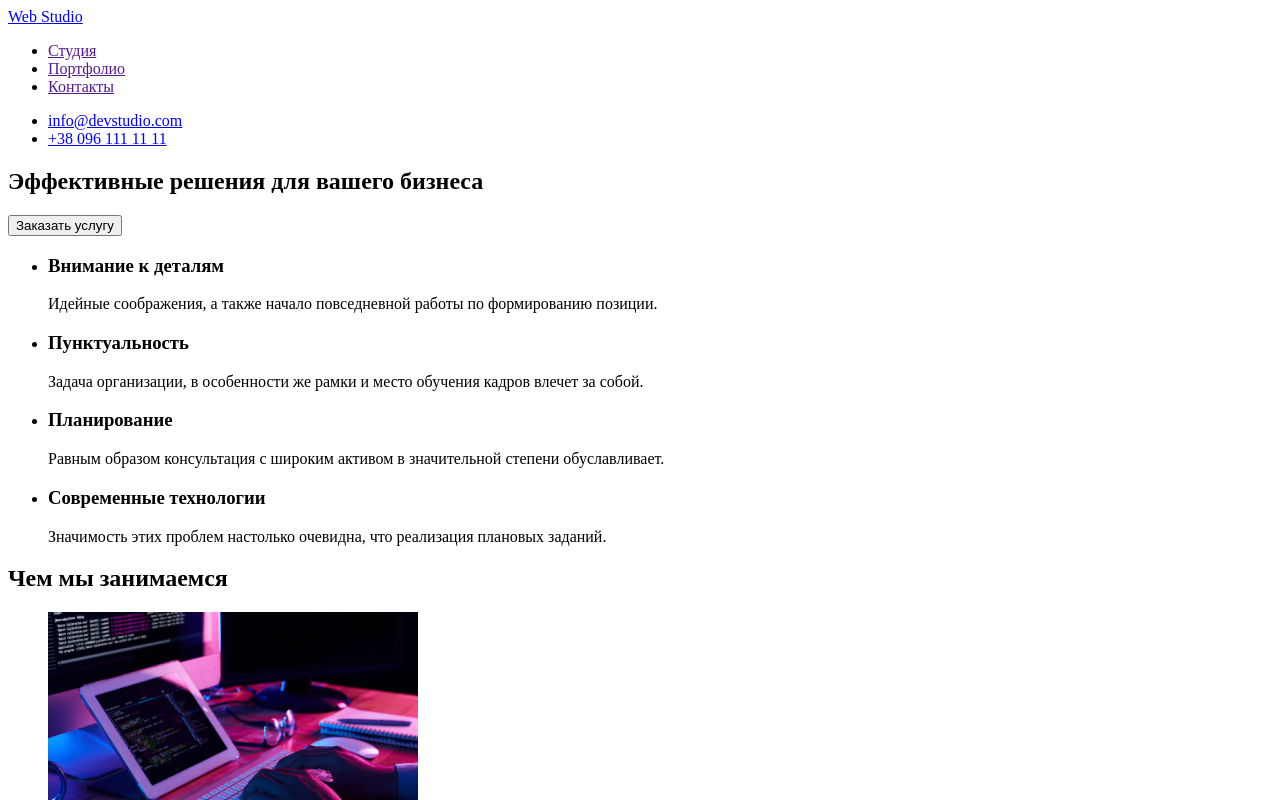
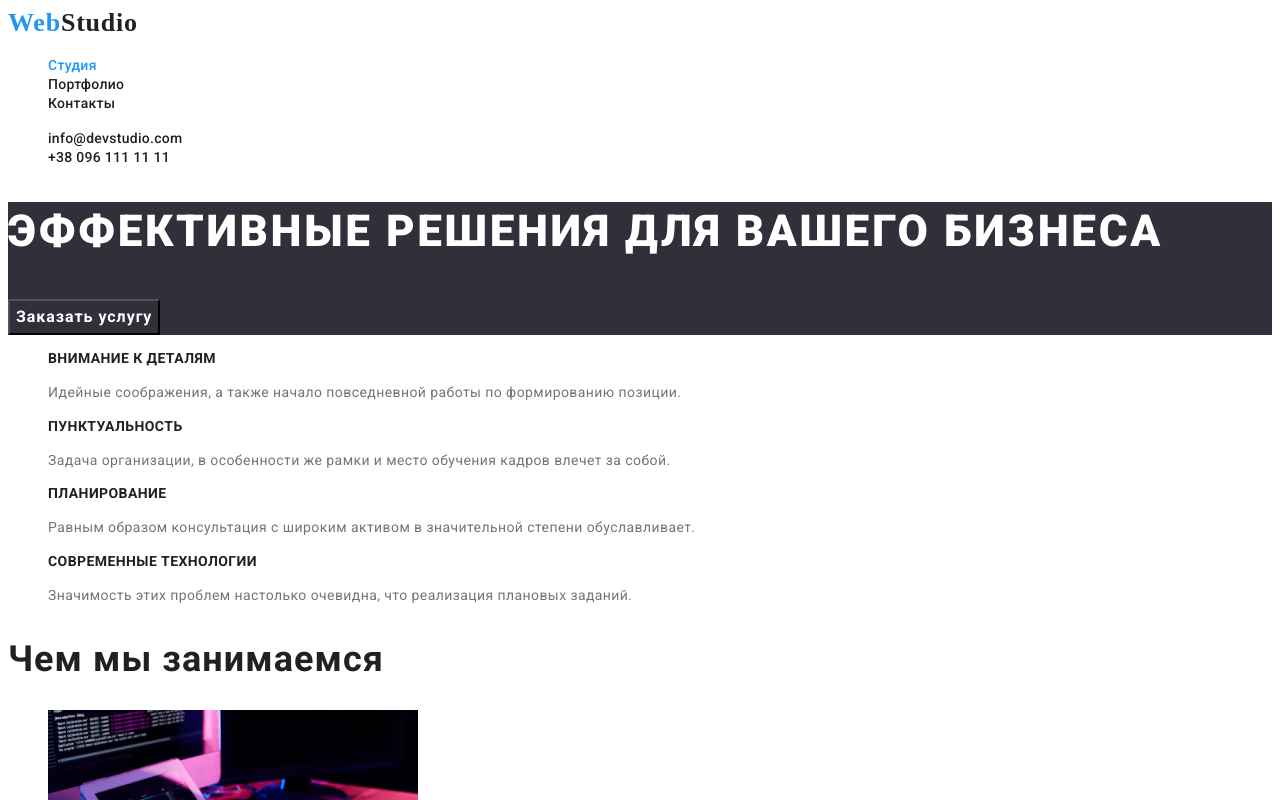
Before and after one commit to ElenaKudina/goit-markup-hw-01, a plain HTML site: page index.html in a window 1280 px wide. Shown: the top 800 px of the page. Drawn offline with Linux system fonts and the light colour scheme.

Commit message:
creating styles

```diff
--- /dev/null
+++ b/css/styles.css
@@ -0,0 +1,175 @@
+:root {
+  /* fonts */
+  --main-font: "Roboto", sans-serif;
+  --secondary-font: "Raleway", sans-serif;
+
+  /* text colors */
+
+  --main-txt-cl: #212121;
+  --accent-txt-cl: #2196f3;
+  --btn-txt-cl: #ffffff;
+  --dark-txt-cl: #757575;
+
+  /* bg colors */
+  --dark-bg-cl: #2f303a;
+  --light-bg-cl: #f5f4fa;
+
+  /* others */
+}
+body {
+  font-family: var(--main-font);
+  color: var(--main-txt-cl);
+}
+/* reset styles */
+.link {
+  text-decoration: none;
+  color: currentColor;
+}
+.list {
+  list-style: none;
+}
+/* base styles */
+
+.header-logo {
+  font-family: --secondary-font;
+  font-weight: 700;
+  font-size: 26px;
+  line-height: 1.19;
+  letter-spacing: 0.03em;
+  color: var(--main-txt-cl);
+}
+.logo {
+  color: var(--accent-txt-cl);
+}
+
+.main-titel {
+  font-weight: 900;
+  font-size: 44px;
+  line-height: 1.36;
+  letter-spacing: 0.06em;
+  text-transform: uppercase;
+  color: var(--btn-txt-cl);
+}
+.btn {
+  font-family: inherit;
+  font-weight: 700;
+  font-size: 16px;
+  line-height: 1.88;
+  display: flex;
+  letter-spacing: 0.06em;
+  background-color: transparent;
+  cursor: pointer;
+}
+.btn:hover,
+.btn:focus {
+  color: var(--btn-txt-cl);
+  background-color: var(--accent-txt-cl);
+}
+.btn-mode-light {
+  color: var(--main-txt-cl);
+}
+
+.btn-mode-dark {
+  color: var(--btn-txt-cl);
+}
+
+/* Header section */
+
+.header-phone-dark {
+  color: var(--dark-txt-cl);
+}
+
+.header-link,
+.header-phone {
+  font-weight: 500;
+  font-size: 14px;
+  line-height: 1.14;
+  letter-spacing: 0.02em;
+  color: var(--main-txt-cl);
+}
+.header-link:hover,
+.header-link:focus,
+.header-phone:hover,
+.header-phone:focus {
+  color: var(--accent-txt-cl);
+}
+.header-link-current {
+  color: var(--accent-txt-cl);
+}
+
+/* Hero section */
+.hero {
+  background-color: var(--dark-bg-cl);
+}
+
+/* Feature section */
+
+.feature-title {
+  font-size: 14px;
+  line-height: 1.14;
+  letter-spacing: 0.03em;
+  text-transform: uppercase;
+}
+.feature-item {
+  font-weight: 400;
+  font-size: 14px;
+  line-height: 1.7;
+  letter-spacing: 0.03em;
+  color: var(--dark-txt-cl);
+}
+
+/* Portfolio section */
+
+.section-title {
+  font-size: 36px;
+  line-height: 1.17;
+  letter-spacing: 0.03em;
+}
+
+/* Team section */
+
+.team-title {
+  font-weight: 500;
+  font-size: 16px;
+  line-height: 1.19;
+  letter-spacing: 0.03em;
+}
+.team-desc {
+  font-weight: 400;
+  font-size: 16px;
+  line-height: 1.19;
+  letter-spacing: 0.03em;
+  color: var(--dark-txt-cl);
+}
+/* Footer section */
+.footer {
+  background-color: var(--dark-bg-cl);
+}
+.footer-logo {
+  font-family: --secondary-font;
+  font-weight: 700;
+  font-size: 26px;
+  line-height: 1.19;
+  letter-spacing: 0.03em;
+  color: var(--btn-txt-cl);
+}
+
+/* Contacts section */
+
+.contacts-address {
+  font-weight: 400;
+  font-size: 14px;
+  line-height: 1.7;
+  letter-spacing: 0.03em;
+  color: var(--btn-txt-cl);
+}
+.contacts-mail,
+.contacts-phone {
+  color: rgba(255, 255, 255, 0.6);
+}
+.contacts-mail:hover,
+.contacts-mail:focus,
+.contacts-phone:hover,
+.contacts-phone:focus {
+  color: var(--accent-txt-cl);
+}
--- a/index.html
+++ b/index.html
@@ -5,34 +5,51 @@
     <meta http-equiv="X-UA-Compatible" content="IE=edge" />
     <meta name="viewport" content="width=device-width, initial-scale=1.0" />
     <title>WebStudio</title>
+
+    <!-- Fonts start-->
+    <link rel="preconnect" href="https://fonts.googleapis.com" />
+    <link rel="preconnect" href="https://fonts.gstatic.com" crossorigin />
+    <link
+      href="https://fonts.googleapis.com/css2?family=Raleway:wght@700&family=Roboto:wght@400;500;700;900&display=swap"
+      rel="stylesheet"
+    />
+    <!-- Fonts end-->
+    <link rel="stylesheet" href="./css/styles.css" />
   </head>
   <body>
     <!-- Header section -->
     <header class="header">
-      <nav class="heder-nav">
-        <a class="heder-logo" href="./index.html">
-          <span class="logo">Web</span> Studio
+      <nav class="header-nav">
+        <a class="header-logo link" href="./index.html">
+          <span class="logo">Web</span>Studio
         </a>
-        <ul class="hader-list">
-          <li class="hader-item">
-            <a class="hader-link" href=""> Студия </a>
+        <ul class="header-list list">
+          <li class="header-item">
+            <a class="header-link header-link-current link" href=""> Студия </a>
           </li>
-          <li class="hader-item">
-            <a class="hader-link" href="">Портфолио</a>
+          <li class="header-item">
+            <a class="header-link link" href="">Портфолио</a>
           </li>
-          <li class="hader-item">
-            <a class="hader-link" href="">Контакты</a>
+          <li class="header-item">
+            <a class="header-link link" href="">Контакты</a>
           </li>
         </ul>
       </nav>
-      <ul class="hader-contacts">
-        <li class="hader-contacts-item">
-          <a class="heder-mail" href="mailto:info@devstudio.com">
+      <ul class="header-contacts list">
+        <li class="header-contacts-item">
+          <a
+            class="header-mail link header-link"
+            href="mailto:info@devstudio.com"
+          >
             info@devstudio.com
           </a>
         </li>
-        <li class="hader-contacts-item">
-          <a class="heder-phone" href="tel:+380961111111">+38 096 111 11 11</a>
+        <li class="header-contacts-item">
+          <a
+            class="header-phone link header-phone-dark"
+            href="tel:+380961111111"
+            >+38 096 111 11 11</a
+          >
         </li>
       </ul>
     </header>
@@ -42,15 +59,17 @@
       <!-- Hero section -->
       <section class="hero">
         <h1 class="main-titel">Эффективные решения для вашего бизнеса</h1>
-        <button class="main-btn" type="button">Заказать услугу</button>
+        <button class="main-btn btn btn-mode-dark" type="button">
+          Заказать услугу
+        </button>
       </section>
       <!-- Feature section-->
       <section class="feature">
         <h2 hidden>Особенность</h2>
-        <ul class="feature-list">
+        <ul class="feature-list list">
           <li>
             <h3 class="feature-title">Внимание к деталям</h3>
-            <p class="feature-text">
+            <p class="feature-item">
               Идейные соображения, а также начало повседневной работы по
               формированию позиции.
             </p>
@@ -70,7 +89,7 @@
             </p>
           </li>
           <li>
-            <h3 class="feture-title">Современные технологии</h3>
+            <h3 class="feature-title">Современные технологии</h3>
             <p class="feature-item">
               Значимость этих проблем настолько очевидна, что реализация
               плановых заданий.
@@ -81,8 +100,8 @@
 
       <!-- Portfolio section -->
       <section class="portfolio">
-        <h2 class="portfolio-title">Чем мы занимаемся</h2>
-        <ul class="portfolio-list">
+        <h2 class="portfolio-title section-title">Чем мы занимаемся</h2>
+        <ul class="portfolio-list list">
           <li class="portfolio-item">
             <img
               src="./images/portfolio/img-1.jpg"
@@ -111,8 +130,8 @@
       </section>
       <!-- Team section -->
       <section class="team">
-        <h2 class="team-title">Наша команда</h2>
-        <ul class="team-list">
+        <h2 class="section-title">Наша команда</h2>
+        <ul class="team-list list">
           <li class="team-item">
             <img
               src="./images/team/team_card_1.jpg"
@@ -159,16 +178,16 @@
 
     <!-- Footer section -->
     <footer class="footer">
-      <a class="footer-logo" href="./index.html">
-        <span class="logo">Web</span> Studio
+      <a class="footer-logo link" href="./index.html">
+        <span class="logo">Web</span>Studio
       </a>
       <!-- Contacts section -->
 
       <address class="contacts-address">
-        <ul class="contacts-list">
+        <ul class="contacts-list list">
           <li class="contacts-item">
             <a
-              class="contacts-link"
+              class="contacts-link link"
               href="https://goo.gl/maps/3jiiXt3XxaCKCdjN8"
               target="_blank"
               rel="noopener noreferrer"
@@ -177,12 +196,12 @@
             >
           </li>
           <li class="contacts-item">
-            <a class="contacts-link" href="mailto:info@example.com"
+            <a class="contacts-mail link" href="mailto:info@example.com"
               >info@example.com</a
             >
           </li>
           <li class="contacts-item">
-            <a class="contacts-link" href="tel:+380991111111"
+            <a class="contacts-phone link" href="tel:+380991111111"
               >+38 099 111 11 11</a
             >
           </li>
```
